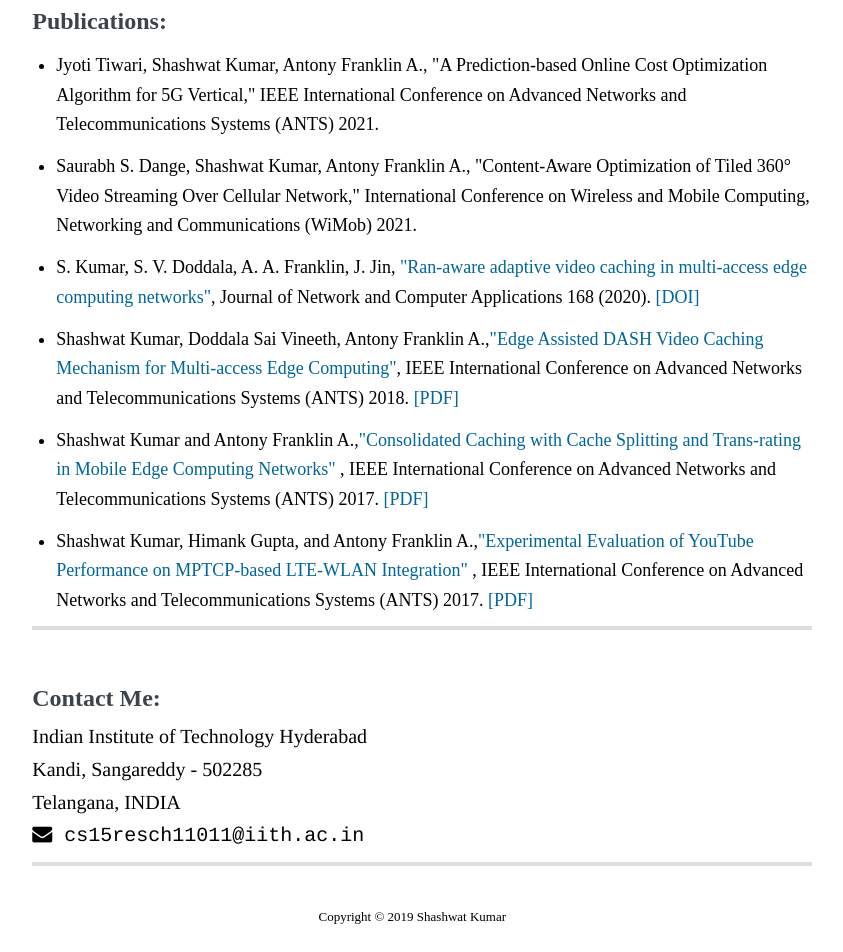
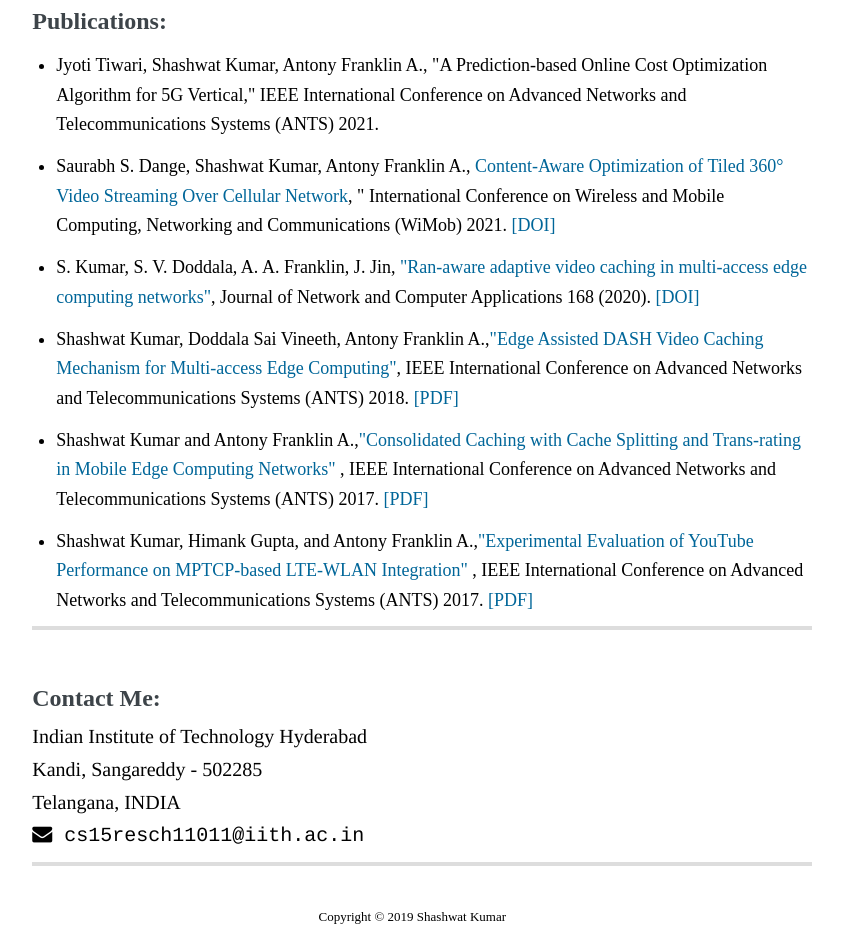
Before and after one commit to Shashwat-Kumar-PhD/Shashwat-Kumar-PhD.github.io, a plain HTML site: page index.html in a window 1280 px wide. Shown: the part 1546-2498 px from the top of the page, without its empty margins (195-1038 px from the left). Drawn offline with Linux system fonts and the light colour scheme; files whose address does not match are found by name.

Commit message:
Update index.html

```diff
--- a/index.html
+++ b/index.html
@@ -200,7 +200,8 @@
             <ul class="paperlist">
               <li> Jyoti Tiwari, Shashwat Kumar, Antony Franklin A., "A Prediction-based Online Cost Optimization Algorithm for 5G Vertical," IEEE International Conference on Advanced Networks and
                 Telecommunications Systems (ANTS) 2021.</li>
-              <li>Saurabh S. Dange, Shashwat Kumar, Antony Franklin A., "Content-Aware Optimization of Tiled 360° Video Streaming Over Cellular Network," International Conference on Wireless and Mobile Computing, Networking and Communications (WiMob) 2021.</li>
+              <li>Saurabh S. Dange, Shashwat Kumar, Antony Franklin A., <a href="https://ieeexplore.ieee.org/document/9606308" target="_blank">Content-Aware Optimization of Tiled 360° Video Streaming Over Cellular Network</a>,
+                " International Conference on Wireless and Mobile Computing, Networking and Communications (WiMob) 2021.<a href="10.1109/WiMob52687.2021.9606308" target="_blank"> [DOI]</a></li>
               <li>S. Kumar, S. V. Doddala, A. A. Franklin, J. Jin,<a href="https://www.sciencedirect.com/science/article/pii/S1084804520302113" target="_blank"> "Ran-aware adaptive video caching
                 in multi-access edge computing networks"</a>, Journal of Network and Computer Applications 168 (2020). <a href="doi:https://doi.org/10.1016/j.jnca.2020.102737">[DOI]</a></li>
               <li>Shashwat Kumar, Doddala Sai Vineeth, Antony Franklin A.,<a href="https://ieeexplore.ieee.org/document/8710106/" target="_blank">"Edge Assisted DASH Video Caching Mechanism
```
